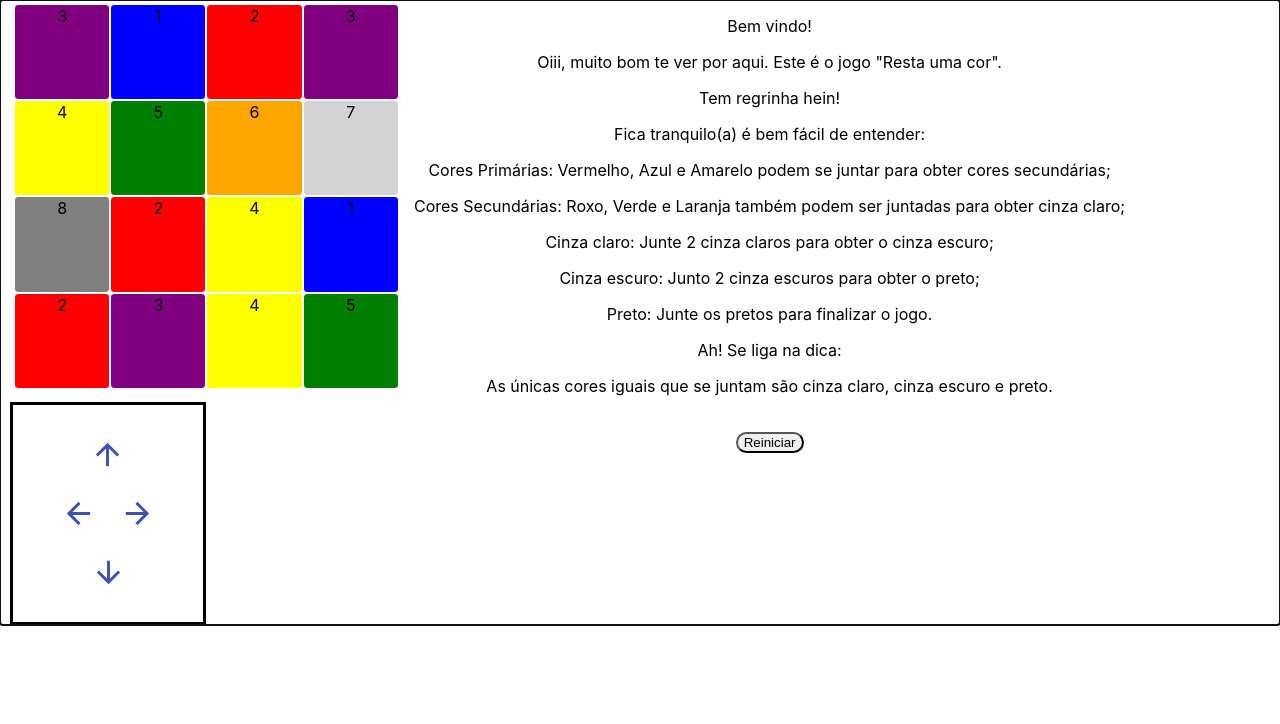
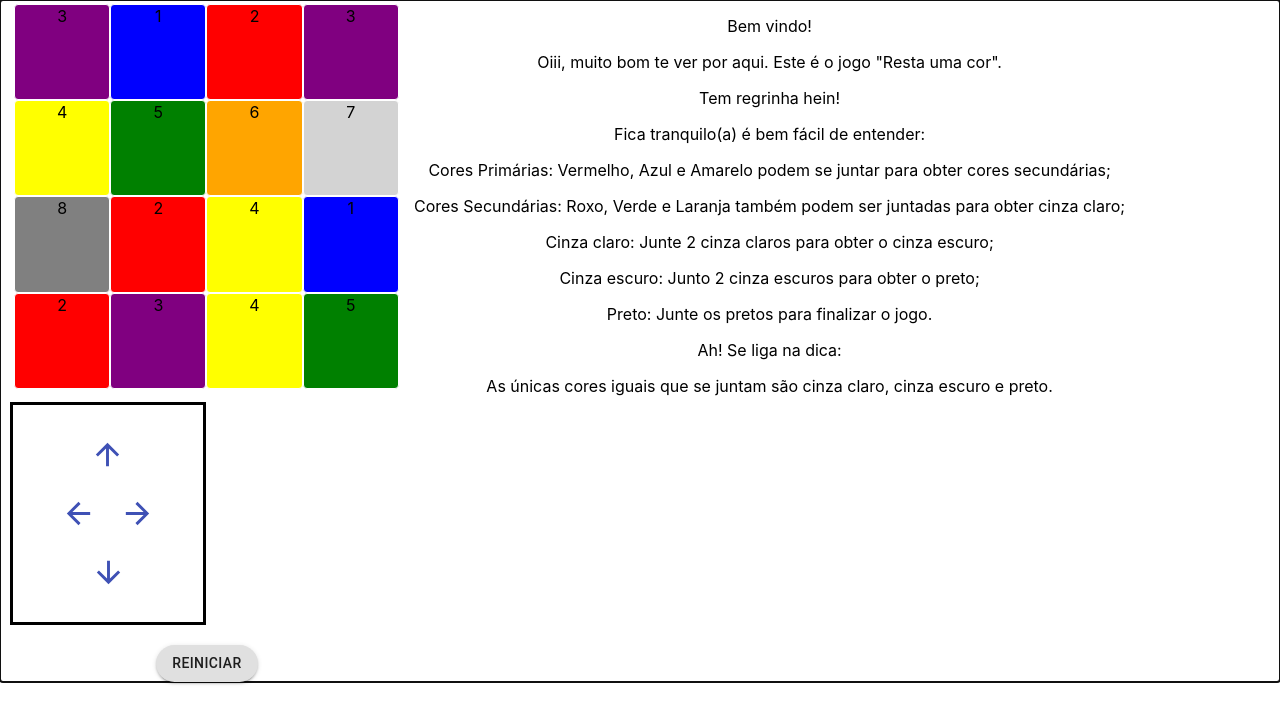
Before and after one commit to pagoncalves/projeto, a React (Create React App) app: page / in a window 1280 px wide. Shown: the top 724 px of the page. Built offline with nearby package versions, Linux system fonts and the light colour scheme.

Commit message:
alterado design botao

```diff
--- a/src/App.js
+++ b/src/App.js
@@ -6,6 +6,7 @@ import ArrowBackIcon from '@material-ui/icons/ArrowBack';
 import ArrowForwardIcon from '@material-ui/icons/ArrowForward';
 import ArrowDownwardIcon from '@material-ui/icons/ArrowDownward';
 import ArrowUpwardIcon from '@material-ui/icons/ArrowUpward';
+import Button from '@material-ui/core/Button';
 
 //qndo há duas cores e quer somar, cor1 com cor2
 function soma_Cores(cor1, cor2) {
@@ -215,6 +216,7 @@ class App extends React.Component {
             <IconButton onClick={() => this.atualizaTabuleiro(dirs.DIREITA)} color="primary" id="d">  <ArrowForwardIcon fontSize="large" /></IconButton>
             <IconButton onClick={() => this.atualizaTabuleiro(dirs.BAIXO)} color="primary" id="b">  <ArrowDownwardIcon fontSize="large" /></IconButton>
           </section>
+          <Button onClick={this.handleBnt} id='btn' variant="contained">Reiniciar</Button>
         </div>
         <div>
 
@@ -236,7 +238,7 @@ class App extends React.Component {
             <p> As únicas cores iguais que se juntam são cinza claro, cinza escuro e preto. </p>
 
           </section>
-          <button onClick={this.handleBnt} id='btn'>Reiniciar </button>
+
         </div>
       </div>//fim div app
 
```
